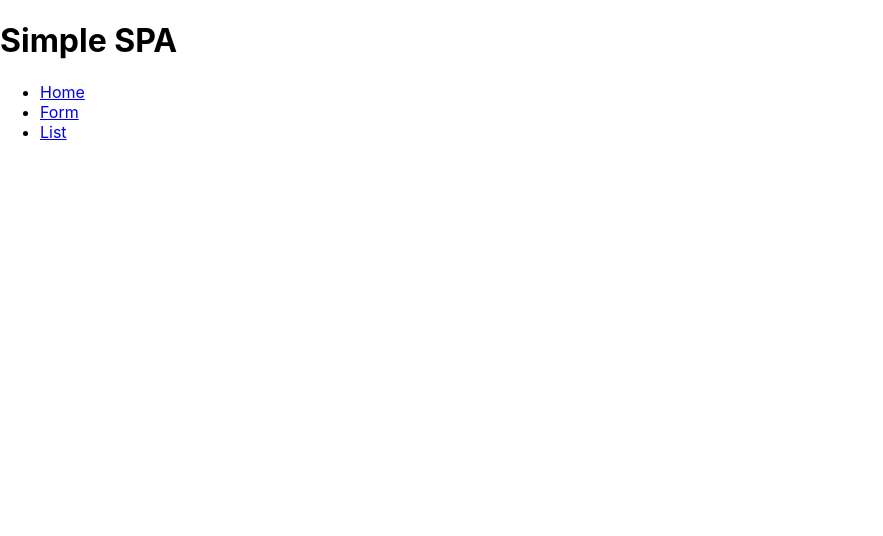
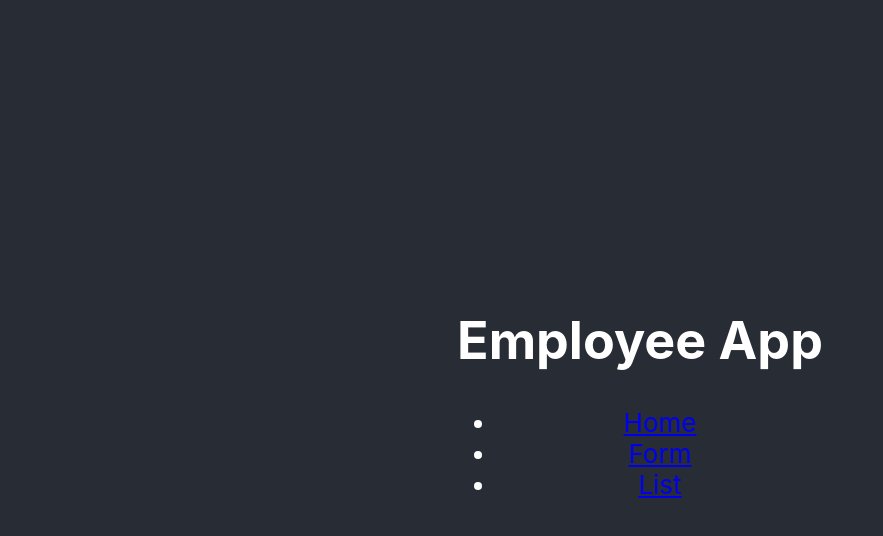
Before and after one commit to Beagbarreto/employee-info, a React (Create React App) app: page / in a window 1280 px wide. Shown: the top 536 px of the page, without its empty margins (0-883 px from the left). Built offline with nearby package versions, Linux system fonts and the light colour scheme.

Commit message:
feat: passed main file to app

```diff
--- a/src/App.js
+++ b/src/App.js
@@ -1,22 +1,12 @@
-import logo from './logo.svg';
 import './App.css';
+import Main from './components/main'
 
 function App() {
   return (
     <div className="App">
       <header className="App-header">
-        <img src={logo} className="App-logo" alt="logo" />
-        <p>
-          Edit <code>src/App.js</code> and save to reload.
-        </p>
-        <a
-          className="App-link"
-          href="https://reactjs.org"
-          target="_blank"
-          rel="noopener noreferrer"
-        >
-          Learn React
-        </a>
+        <Main />
+
       </header>
     </div>
   );
--- a/src/components/Main/main.js
+++ b/src/components/main.jsx
@@ -5,14 +5,15 @@ import {
   NavLink,
   HashRouter
 } from "react-router-dom";
-import Form from '../EmployeeForm/form';
-import List from '../EmployeeList/list';
+import Form from './EmployeeForm/form';
+import List from './EmployeeList/list';
 
 const Main = () => {
 
     return (
+      <HashRouter>
         <div>
-          <h1>Simple SPA</h1>
+          <h1>Employee App</h1>
           <ul className="header">
             <li><a href="/">Home</a></li>
             <li><a href="/stuff">Form</a></li>
@@ -22,6 +23,7 @@ const Main = () => {
 
           </div>
         </div>
+        </HashRouter>
     );
 }
 
--- a/src/index.js
+++ b/src/index.js
@@ -2,12 +2,11 @@ import React from 'react';
 import ReactDOM from 'react-dom';
 import './index.css';
 import App from './App';
-import Main from './components/Main/main'
 import reportWebVitals from './reportWebVitals';
 
 ReactDOM.render(
   <React.StrictMode>
-    <Main />
+    <App />
   </React.StrictMode>,
   document.getElementById('root')
 );
```
Also changed, not shown: 1 other file (tests, documents, lock files or other folders).
